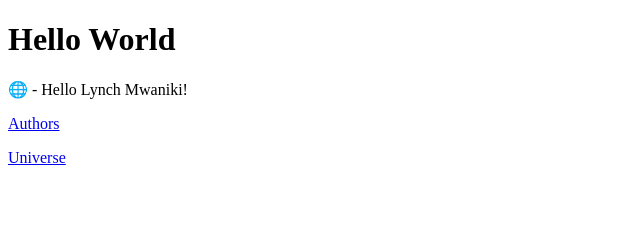
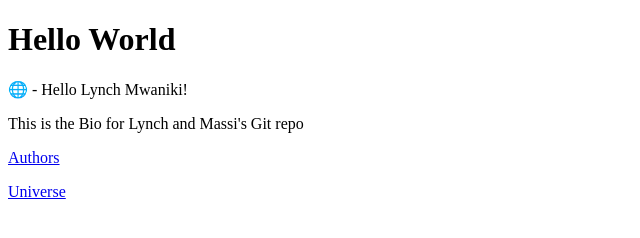
Before and after one commit to 783767/DemoLab1, a plain HTML site: page index.html in a window 1280 px wide. Shown: the whole page, without its empty margins (0-640 px from the left). Drawn offline with Linux system fonts and the light colour scheme.

Commit message:
I added the Bio, Massi

```diff
--- a/index.html
+++ b/index.html
@@ -9,6 +9,9 @@
 	<p>
 	&#127760 - Hello  Lynch Mwaniki!
 	</p>
+	<p>
+	This is the Bio for Lynch and Massi's Git repo
+	</P>
 	<p><a href="author.html">Authors</a></p>
 	<p><a href="dummy.html">Universe</a></p>
 </body>
```
